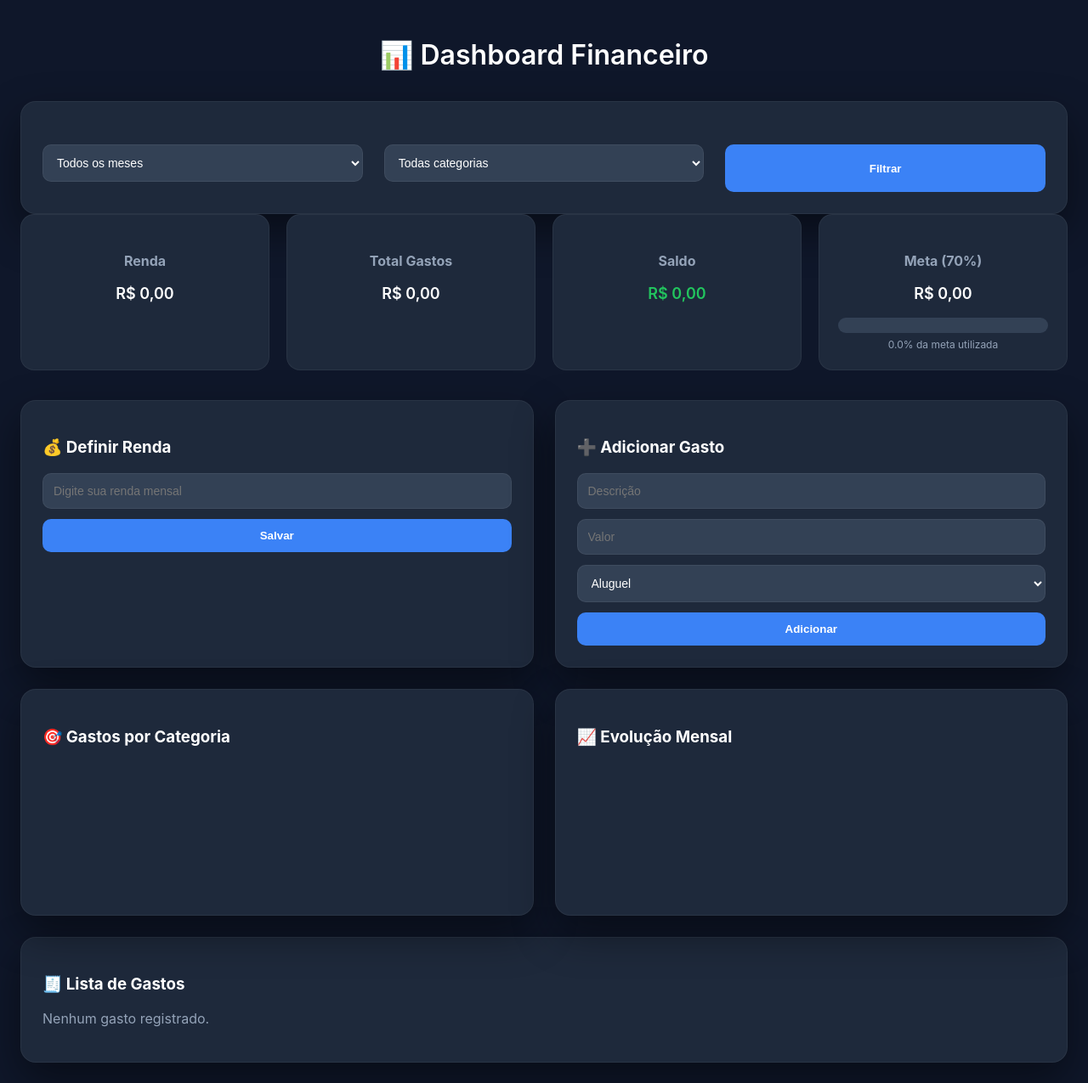
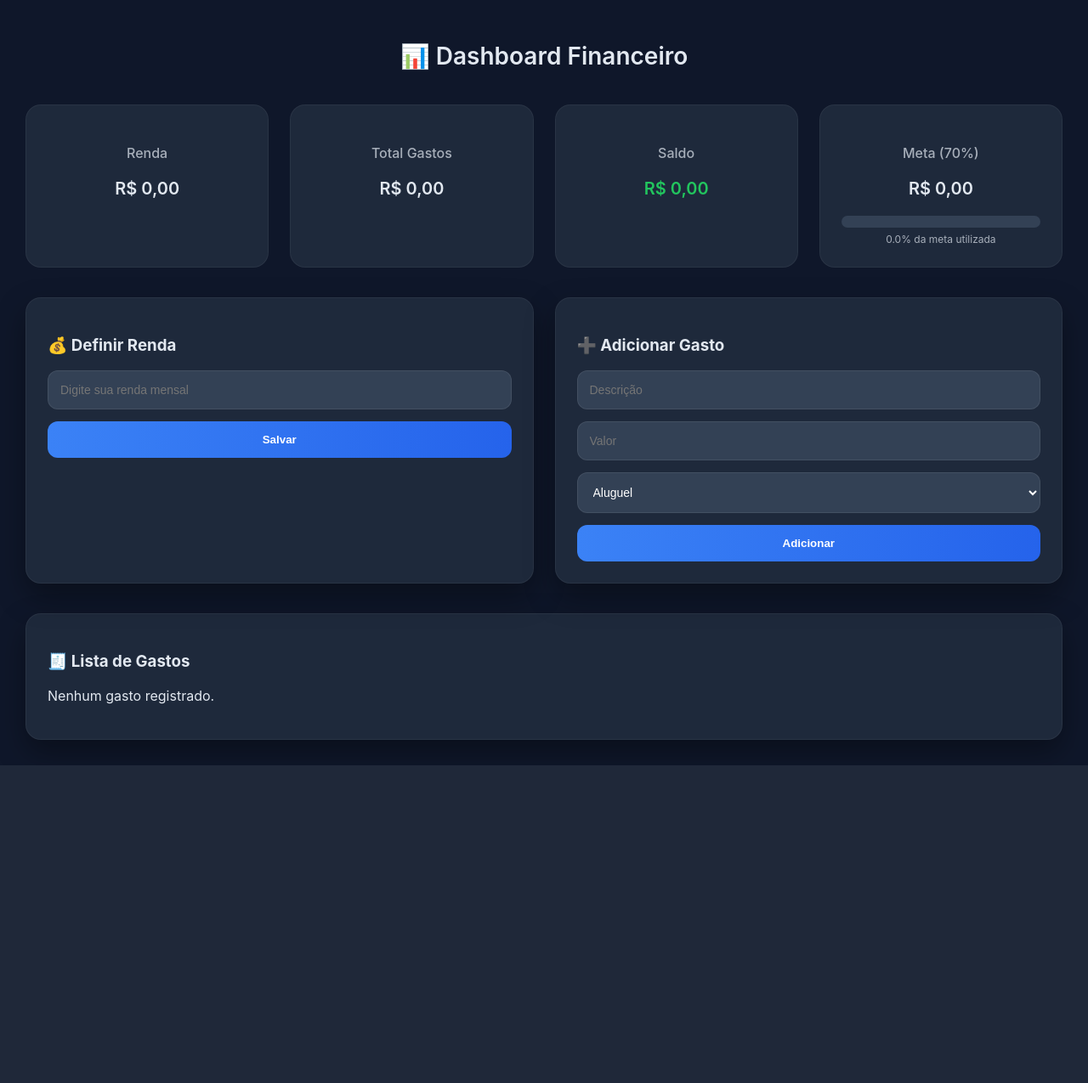
Before and after one commit to iproleplay/controle-financeiro, a Flask app: template templates/dashboard.html in a window 1280 px wide. Shown: the whole page at 85% size. After the commit the page ends 901 px from the top, so only its background shows below. Run offline with Flask 3, Linux system fonts and the light colour scheme; the template is opened without the code that fills it, so the values that code supplies are empty; a map, chart or similar area stays blank; some libraries are stand-ins or nearby versions.

Commit message:
layout profissional alinhado

```diff
--- a/templates/dashboard.html
+++ b/templates/dashboard.html
@@ -6,105 +6,73 @@
 <script src="https://cdn.jsdelivr.net/npm/chart.js"></script>
 
 <style>
-*{box-sizing:border-box;}
+*{
+    box-sizing:border-box;
+}
 
 body{
     background:#0f172a;
-    color:#ffffff;
+    color:#e2e8f0;
     font-family:Inter, Arial, sans-serif;
     margin:0;
     padding:30px;
 }
 
+/* TÍTULO */
 h1{
     text-align:center;
-    margin-bottom:35px;
+    margin-bottom:40px;
     font-weight:600;
+    font-size:28px;
 }
 
+/* GRID GLOBAL */
 .grid{
     display:grid;
-    grid-template-columns:repeat(auto-fit, minmax(320px, 1fr));
     gap:25px;
-    margin-top:25px;
 }
 
+/* CARDS */
 .card{
     background:#1e293b;
     padding:25px;
     border-radius:18px;
     border:1px solid rgba(255,255,255,0.05);
-    box-shadow:0 20px 50px rgba(0,0,0,0.45);
-    transition:0.3s ease;
+    box-shadow:0 15px 35px rgba(0,0,0,0.35);
 }
 
-.card:hover{
-    transform:translateY(-5px);
-    box-shadow:0 25px 60px rgba(0,0,0,0.55);
-}
-
-input,select{
-    width:100%;
-    padding:12px;
-    margin-bottom:12px;
-    border-radius:10px;
-    border:1px solid rgba(255,255,255,0.06);
-    background:#334155;
-    color:white;
-    font-size:14px;
-}
-
-input:focus,select:focus{
-    outline:none;
-    border-color:#3b82f6;
-}
-
-button{
-    width:100%;
-    padding:12px;
-    border-radius:10px;
-    border:none;
-    background:#3b82f6;
-    color:white;
-    font-weight:600;
-    cursor:pointer;
-    transition:0.2s;
-}
-
-button:hover{
-    background:#2563eb;
-    transform:translateY(-2px);
-}
-
+/* RESUMO SUPERIOR */
 .resumo-topo{
     display:grid;
-    grid-template-columns:repeat(auto-fit, minmax(200px, 1fr));
-    gap:20px;
+    grid-template-columns:repeat(auto-fit, minmax(220px,1fr));
+    gap:25px;
     margin-bottom:35px;
 }
 
 .resumo-box{
     background:#1e293b;
-    padding:22px;
-    border-radius:16px;
+    padding:25px;
+    border-radius:18px;
+    text-align:center;
     border:1px solid rgba(255,255,255,0.05);
-    text-align:center;
 }
 
 .resumo-box h4{
-    color:#94a3b8;
+    opacity:0.7;
     margin-bottom:10px;
+    font-weight:500;
 }
 
 .resumo-box p{
-    font-size:18px;
+    font-size:20px;
     font-weight:600;
 }
 
+/* PROGRESS */
 .progress{
     background:#334155;
     border-radius:30px;
-    height:18px;
+    height:14px;
     margin-top:12px;
     overflow:hidden;
 }
@@ -116,40 +84,69 @@ button:hover{
 
 .meta-text{
     font-size:12px;
-    color:#94a3b8;
     margin-top:6px;
+    opacity:0.7;
 }
 
+/* FORM */
+input,select{
+    width:100%;
+    padding:14px;
+    border-radius:12px;
+    border:1px solid rgba(255,255,255,0.08);
+    background:#334155;
+    color:white;
+    font-size:14px;
+    margin-bottom:14px;
+}
+
+input:focus, select:focus{
+    outline:none;
+    border-color:#3b82f6;
+}
+
+button{
+    width:100%;
+    padding:14px;
+    border-radius:12px;
+    border:none;
+    background:linear-gradient(90deg,#3b82f6,#2563eb);
+    color:white;
+    font-weight:600;
+    cursor:pointer;
+    transition:0.2s ease;
+}
+
+button:hover{
+    transform:translateY(-2px);
+    opacity:0.95;
+}
+
+/* LISTA GASTOS */
 .gasto-item{
     background:#334155;
-    padding:16px;
-    border-radius:12px;
-    margin-bottom:12px;
-    border:1px solid rgba(255,255,255,0.05);
+    padding:18px;
+    border-radius:14px;
+    margin-bottom:14px;
     display:flex;
     justify-content:space-between;
     align-items:center;
     flex-wrap:wrap;
-    transition:0.2s;
 }
 
-.gasto-item:hover{
-    background:#3f4f65;
-}
-
-.gasto-info small{
-    color:#94a3b8;
+.gasto-info{
+    display:flex;
+    flex-direction:column;
 }
 
 .red{color:#ef4444;}
 .green{color:#22c55e;}
 
-canvas{
-    max-height:320px;
-}
-
-@media(max-width:600px){
-    body{padding:15px;}
+/* RESPONSIVO */
+@media(max-width:768px){
+    body{
+        padding:18px;
+    }
 }
 </style>
 </head>
@@ -160,30 +157,6 @@ canvas{
 {% set total_gasto = renda_mensal - saldo %}
 {% set meta = renda_mensal * 0.7 %}
 {% set percentual_meta = (total_gasto/meta*100) if meta>0 else 0 %}
-
-<!-- FILTROS -->
-<div class="card">
-<form method="GET" class="grid">
-<select name="mes">
-<option value="">Todos os meses</option>
-{% for i in range(1,13) %}
-<option value="{{i}}">Mês {{i}}</option>
-{% endfor %}
-</select>
-
-<select name="categoria">
-<option value="">Todas categorias</option>
-<option>Aluguel</option>
-<option>Energia</option>
-<option>Internet</option>
-<option>Cartão</option>
-<option>Mercado</option>
-<option>Outros</option>
-</select>
-
-<button type="submit">Filtrar</button>
-</form>
-</div>
 
 <!-- RESUMO -->
 <div class="resumo-topo">
@@ -221,13 +194,13 @@ style="width: {{ percentual_meta }}%; background: {{ '#ef4444' if percentual_met
 </div>
 
 <!-- FORMULÁRIOS -->
-<div class="grid">
+<div class="grid" style="grid-template-columns:repeat(auto-fit,minmax(320px,1fr)); margin-bottom:35px;">
 
 <div class="card">
 <h3>💰 Definir Renda</h3>
 <form method="POST">
 <input type="hidden" name="tipo" value="renda">
-<input type="number" step="0.01" name="renda" placeholder="Digite sua renda mensal" required>
+<input type="number" step="0.01" name="renda" placeholder="Digite sua renda mensal">
 <button>Salvar</button>
 </form>
 </div>
@@ -236,9 +209,9 @@ style="width: {{ percentual_meta }}%; background: {{ '#ef4444' if percentual_met
 <h3>➕ Adicionar Gasto</h3>
 <form method="POST">
 <input type="hidden" name="tipo" value="gasto">
-<input type="text" name="descricao" placeholder="Descrição" required>
-<input type="number" step="0.01" name="valor" placeholder="Valor" required>
-<select name="categoria" required>
+<input type="text" name="descricao" placeholder="Descrição">
+<input type="number" step="0.01" name="valor" placeholder="Valor">
+<select name="categoria">
 <option>Aluguel</option>
 <option>Energia</option>
 <option>Internet</option>
@@ -252,23 +225,8 @@ style="width: {{ percentual_meta }}%; background: {{ '#ef4444' if percentual_met
 
 </div>
 
-<!-- GRÁFICOS -->
-<div class="grid">
-
+<!-- LISTA -->
 <div class="card">
-<h3>🎯 Gastos por Categoria</h3>
-<canvas id="graficoCategoria"></canvas>
-</div>
-
-<div class="card">
-<h3>📈 Evolução Mensal</h3>
-<canvas id="graficoMensal"></canvas>
-</div>
-
-</div>
-
-<!-- LISTA -->
-<div class="card" style="margin-top:25px;">
 <h3>🧾 Lista de Gastos</h3>
 
 {% if gastos %}
@@ -278,58 +236,16 @@ style="width: {{ percentual_meta }}%; background: {{ '#ef4444' if percentual_met
 <strong>{{ g.descricao }}</strong>
 <small>{{ g.categoria }} - {{ g.data }}</small>
 </div>
-
 <div>
-<span>{{ g.valor | brl }}</span>
-<a href="/dashboard?excluir={{g.id}}" style="color:#ef4444; margin-left:10px;">Excluir</a>
+{{ g.valor | brl }}
 </div>
 </div>
 {% endfor %}
 {% else %}
-<p style="color:#94a3b8;">Nenhum gasto registrado.</p>
+<p>Nenhum gasto registrado.</p>
 {% endif %}
 
 </div>
 
-<script>
-const resumoCategoria = {{ resumo_categoria | tojson }};
-const evolucaoMensal = {{ evolucao_mensal | tojson }};
-
-new Chart(document.getElementById("graficoCategoria"),{
-type:"doughnut",
-data:{
-labels:resumoCategoria.map(i=>i[0]),
-datasets:[{
-data:resumoCategoria.map(i=>i[1]),
-backgroundColor:["#ef4444","#3b82f6","#22c55e","#facc15","#a855f7","#f97316"]
-}]
-}
-});
-
-new Chart(document.getElementById("graficoMensal"),{
-type:"line",
-data:{
-labels:evolucaoMensal.map(i=>i[0]),
-datasets:[{
-label:"Total por Mês",
-data:evolucaoMensal.map(i=>i[1]),
-borderColor:"#3b82f6",
-tension:0.4,
-fill:false
-}]
-}
-});
-</script>
-
 </body>
 </html>
-
-<style>
-body{
-    background:#0f172a;
-    color:white;
-    font-family:Inter, Arial, sans-serif;
-    margin:0;
-    padding:24px;
-}
-</style>
```
